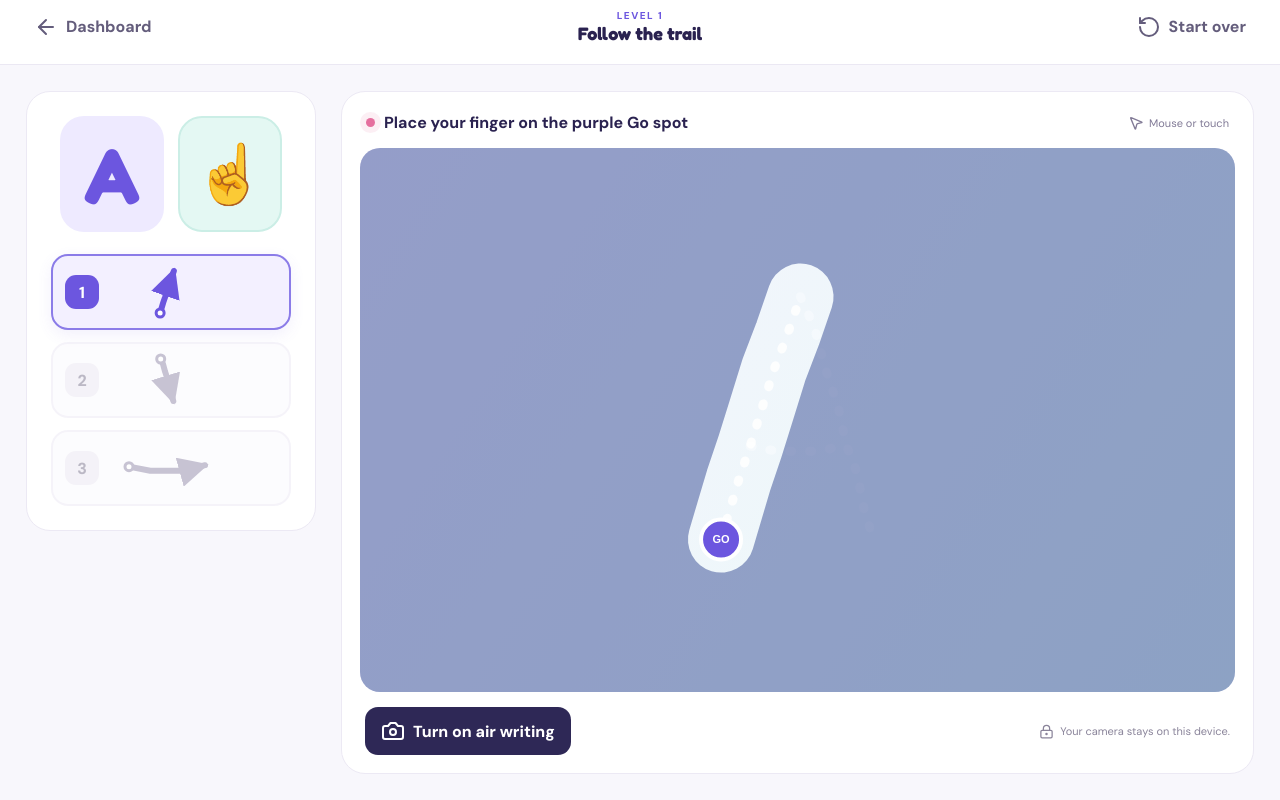
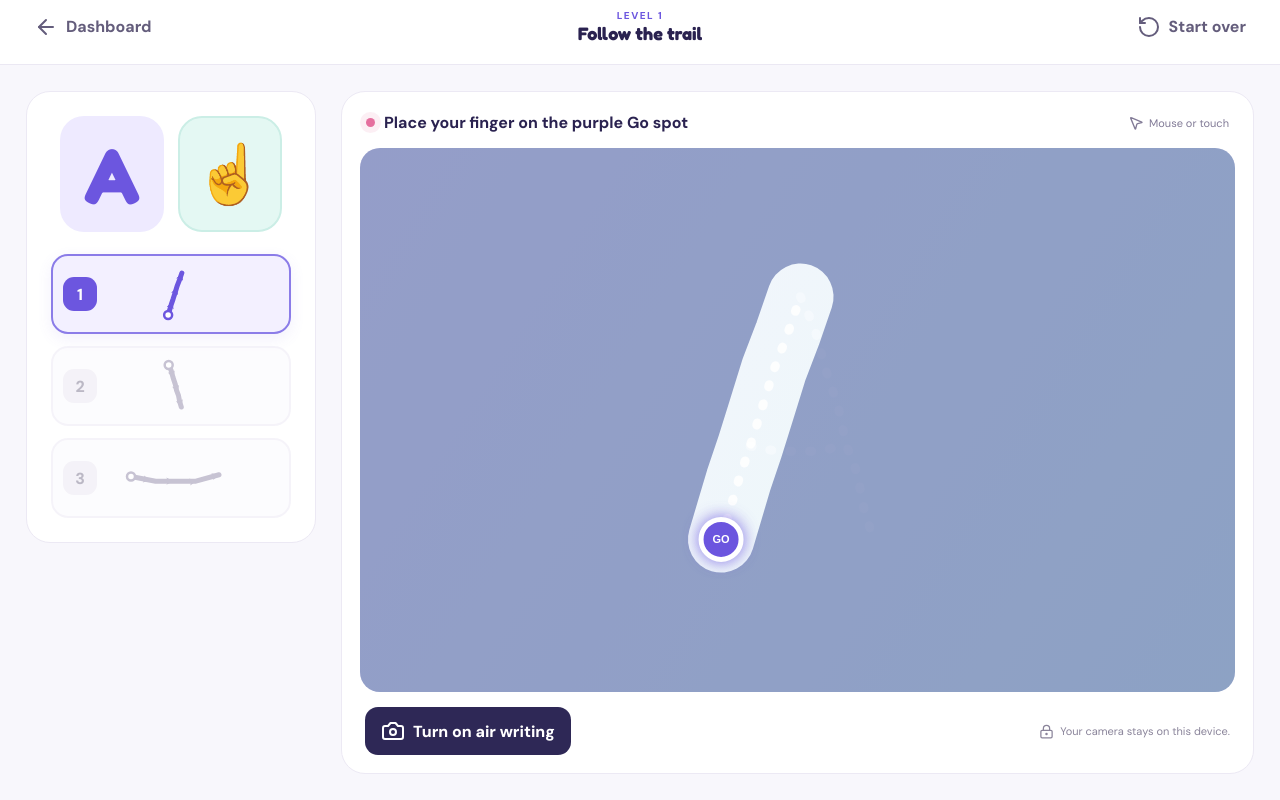
Before and after one commit to vapeyproductions/SkyWrite, a React (Vite) app: page / in a window 1280 px wide. Both pictures are taken after a click on the button 292 px from the left and 901 px from the top of the page. Shown: the part 11-811 px from the top of the page. Built offline with nearby package versions, Linux system fonts and the light colour scheme.

Commit message:
Improve stroke diagrams and Go node layering

```diff
--- a/src/App.tsx
+++ b/src/App.tsx
@@ -1,4 +1,4 @@
-import { useCallback, useEffect, useId, useRef, useState } from 'react'
+import { useCallback, useEffect, useRef, useState } from 'react'
 import { ArrowLeft, Camera, ChevronRight, Hand, LockKeyhole, MousePointer2, RotateCcw, Sparkles, Star, Trophy } from 'lucide-react'
 import { FilesetResolver, HandLandmarker } from '@mediapipe/tasks-vision'
 import type { Level, Point, StrokeData } from './types'
@@ -49,15 +49,23 @@ function isPointingHand(hand: Array<{x:number;y:number}>) {
 }
 
 function StrokePreview({ points }: { points: Point[] }) {
-  const markerId=useId().replace(/:/g,'')
   const xs=points.map(point=>point[0]),ys=points.map(point=>point[1]),minX=Math.min(...xs),maxX=Math.max(...xs),minY=Math.min(...ys),maxY=Math.max(...ys)
-  const width=Math.max(maxX-minX,.001),height=Math.max(maxY-minY,.001),scale=Math.min(76/width,42/height)
-  const offsetX=8+(76-width*scale)/2-minX*scale,offsetY=8+(42-height*scale)/2-minY*scale
+  const width=Math.max(maxX-minX,.001),height=Math.max(maxY-minY,.001),scale=Math.min(88/width,42/height)
+  const offsetX=12+(88-width*scale)/2-minX*scale,offsetY=11+(42-height*scale)/2-minY*scale
   const preview=points.map(([x,y])=>[x*scale+offsetX,y*scale+offsetY] as Point)
   const path=preview.map(([x,y],index)=>`${index?'L':'M'} ${x.toFixed(2)} ${y.toFixed(2)}`).join(' ')
-  return <svg className="stroke-preview" viewBox="0 0 92 58" aria-hidden="true">
-    <defs><marker id={markerId} viewBox="0 0 8 8" refX="7" refY="4" markerWidth="5" markerHeight="5" orient="auto"><path d="M 0 0 L 8 4 L 0 8 z"/></marker></defs>
-    <path className="stroke-preview-path" d={path} markerEnd={`url(#${markerId})`}/>
+  const metrics=polylineMetrics(preview)
+  const arrowFractions=metrics.total>130?[.18,.38,.58,.78,1]:metrics.total>72?[.22,.48,.74,1]:metrics.total>30?[.32,.66,1]:[1]
+  const arrows=arrowFractions.map((fraction,index)=>{
+    const distance=metrics.total*fraction,position=pointAtDistance(preview,metrics.lengths,metrics.cumulative,distance)
+    const before=pointAtDistance(preview,metrics.lengths,metrics.cumulative,Math.max(0,distance-7))
+    const after=pointAtDistance(preview,metrics.lengths,metrics.cumulative,Math.min(metrics.total,distance+7))
+    const angle=Math.atan2(after[1]-before[1],after[0]-before[0])*180/Math.PI
+    return <path className="stroke-preview-arrow" d="M 0 0 L -7 -3.6 L -5.6 0 L -7 3.6 Z" transform={`translate(${position[0].toFixed(2)} ${position[1].toFixed(2)}) rotate(${angle.toFixed(2)})`} key={`${fraction}-${index}`}/>
+  })
+  return <svg className="stroke-preview" viewBox="0 0 112 64" preserveAspectRatio="xMidYMid meet" aria-hidden="true">
+    <path className="stroke-preview-path" d={path}/>
+    {arrows}
     <circle className="stroke-preview-start" cx={preview[0][0]} cy={preview[0][1]} r="4"/>
   </svg>
 }
@@ -129,20 +137,20 @@ function Practice({ level, symbol, goBack, onComplete }: { level: Level; symbol:
     if (level!==1) { data.strokes.forEach((s,i)=>{path(s.points);ctx.strokeStyle=i<strokeIndex?'#56baa7':i===strokeIndex?'rgba(108,86,223,.55)':'rgba(108,86,223,.18)';ctx.lineWidth=10;ctx.setLineDash([2,18]);ctx.lineCap='round';ctx.stroke()});ctx.setLineDash([]) }
     completedTraces.current.forEach(points=>{if(points.length>1){path(points,true);ctx.strokeStyle='#ef6d9e';ctx.lineWidth=24;ctx.lineCap='round';ctx.lineJoin='round';ctx.stroke()}})
     if (trace.current.length>1) { path(trace.current,true);ctx.strokeStyle='#ef6d9e';ctx.lineWidth=24;ctx.lineCap='round';ctx.lineJoin='round';ctx.setLineDash([]);ctx.stroke() }
+    if (finger) { ctx.fillStyle='#ffe05b';ctx.strokeStyle='white';ctx.lineWidth=4;ctx.beginPath();ctx.arc(finger[0],finger[1],11,0,Math.PI*2);ctx.fill();ctx.stroke() }
     if (!complete&&stroke) { const start=point(stroke.points[0]), end=point(stroke.points.at(-1)!), now=performance.now()
       if(level===3&&traceState.current==='WAITING'&&hintAge>=10&&!goHintShown.current){goHintShown.current=true;setMessage('Hint: begin at the green Go spot')}
       if(level===3&&!advancedHintShown.current&&((traceState.current==='WAITING'&&hintAge>=20)||(traceState.current==='TRACING'&&now-lastProgressAt.current>=10000))){advancedHintShown.current=true;setMessage('Need help? Follow the green guide to END')}
       const showStart=(level<=2&&traceState.current==='WAITING')||(level===3&&traceState.current==='WAITING'&&goHintShown.current)
       const showAdvanced=level===3&&advancedHintShown.current&&traceState.current!=='TRANSITION'
-      if (showStart) { ctx.fillStyle=level===3?'#30a992':'#6c56df';ctx.strokeStyle='white';ctx.lineWidth=4;ctx.beginPath();ctx.arc(start[0],start[1],20,0,Math.PI*2);ctx.fill();ctx.stroke();ctx.fillStyle='white';ctx.font='800 11px sans-serif';ctx.textAlign='center';ctx.fillText('GO',start[0],start[1]+4) }
       if ((level<=2&&traceState.current==='TRACING') || showAdvanced) { ctx.fillStyle='#30a992';ctx.strokeStyle='white';ctx.lineWidth=4;ctx.beginPath();ctx.arc(end[0],end[1],21,0,Math.PI*2);ctx.fill();ctx.stroke();ctx.fillStyle='white';ctx.font='800 9px sans-serif';ctx.textAlign='center';ctx.fillText('END',end[0],end[1]+3) }
       if((level<=2&&traceState.current==='TRACING')||showAdvanced){
         const activePoints=screenStrokes[strokeIndex],metrics=polylineMetrics(activePoints),scale=Math.max(.72,size/720),first=activePoints[0],last=activePoints.at(-1)!,mostlyVertical=Math.abs(last[1]-first[1])>Math.abs(last[0]-first[0]),movingUp=mostlyVertical&&last[1]<first[1],movingDown=mostlyVertical&&last[1]>first[1],lead=(movingUp?44:movingDown?36:46)*(level===2?1.12:1)*scale
         guideProgress.current=Math.min(metrics.total,userProgress.current+lead)
         const guide=pointAtDistance(screenStrokes[strokeIndex],metrics.lengths,metrics.cumulative,guideProgress.current);ctx.shadowColor='#79e7ba';ctx.shadowBlur=18;ctx.fillStyle='#4ed3a0';ctx.strokeStyle='white';ctx.lineWidth=4;ctx.beginPath();ctx.arc(guide[0],guide[1],13,0,Math.PI*2);ctx.fill();ctx.stroke();ctx.shadowBlur=0
       }
+      if (showStart) { ctx.save();ctx.shadowColor=level===3?'rgba(48,169,146,.72)':'rgba(108,86,223,.72)';ctx.shadowBlur=15;ctx.fillStyle=level===3?'#30a992':'#6c56df';ctx.strokeStyle='white';ctx.lineWidth=5;ctx.beginPath();ctx.arc(start[0],start[1],20,0,Math.PI*2);ctx.fill();ctx.stroke();ctx.shadowBlur=0;ctx.fillStyle='white';ctx.font='800 11px sans-serif';ctx.textAlign='center';ctx.fillText('GO',start[0],start[1]+4);ctx.restore() }
     }
-    if (finger) { ctx.fillStyle='#ffe05b';ctx.strokeStyle='white';ctx.lineWidth=4;ctx.beginPath();ctx.arc(finger[0],finger[1],11,0,Math.PI*2);ctx.fill();ctx.stroke() }
   },[cameraOn,complete,data,hintAge,level,strokeIndex])
 
   const addPoint = useCallback((p: Point, pointing=true) => {
```
Also changed, not shown: src/styles.css.
